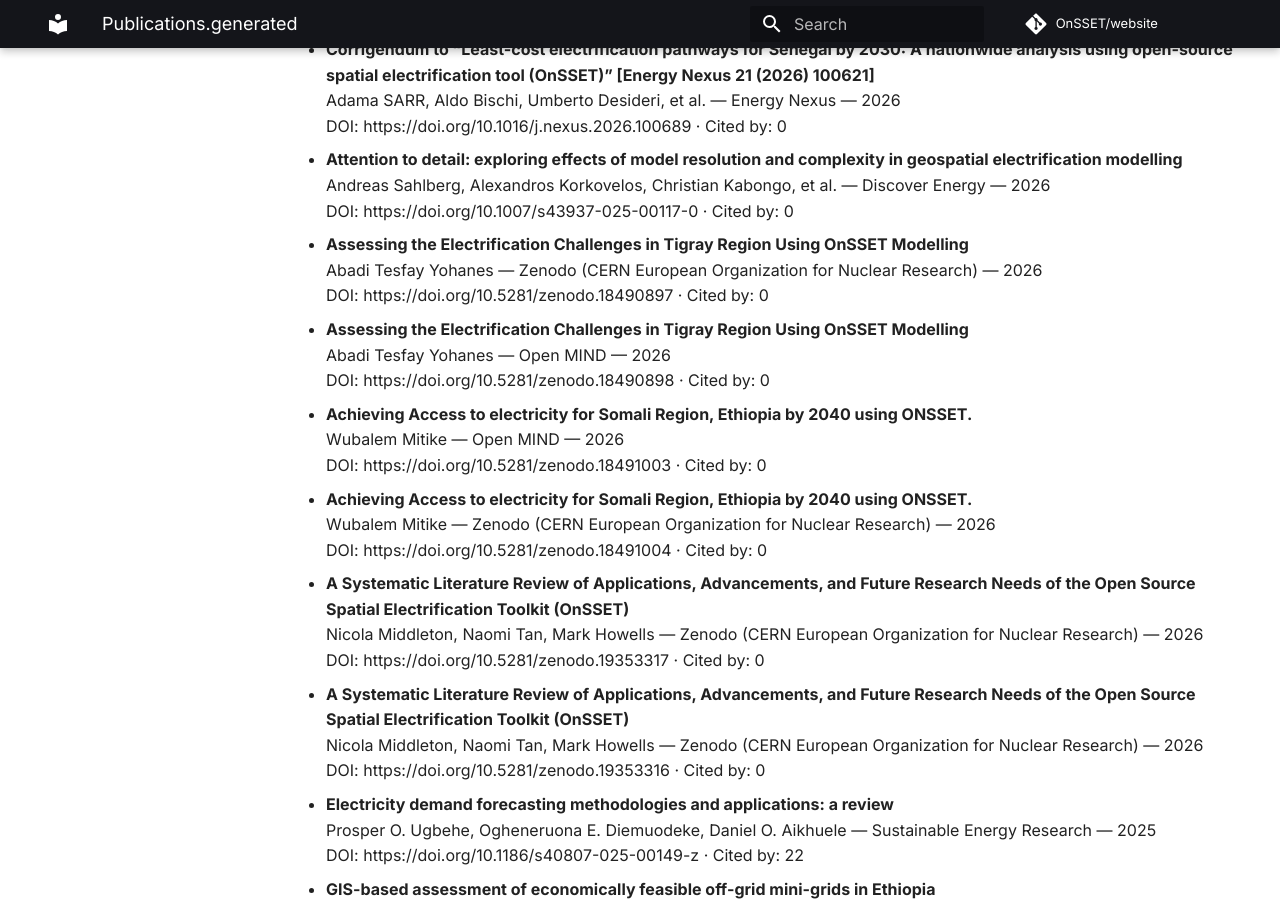
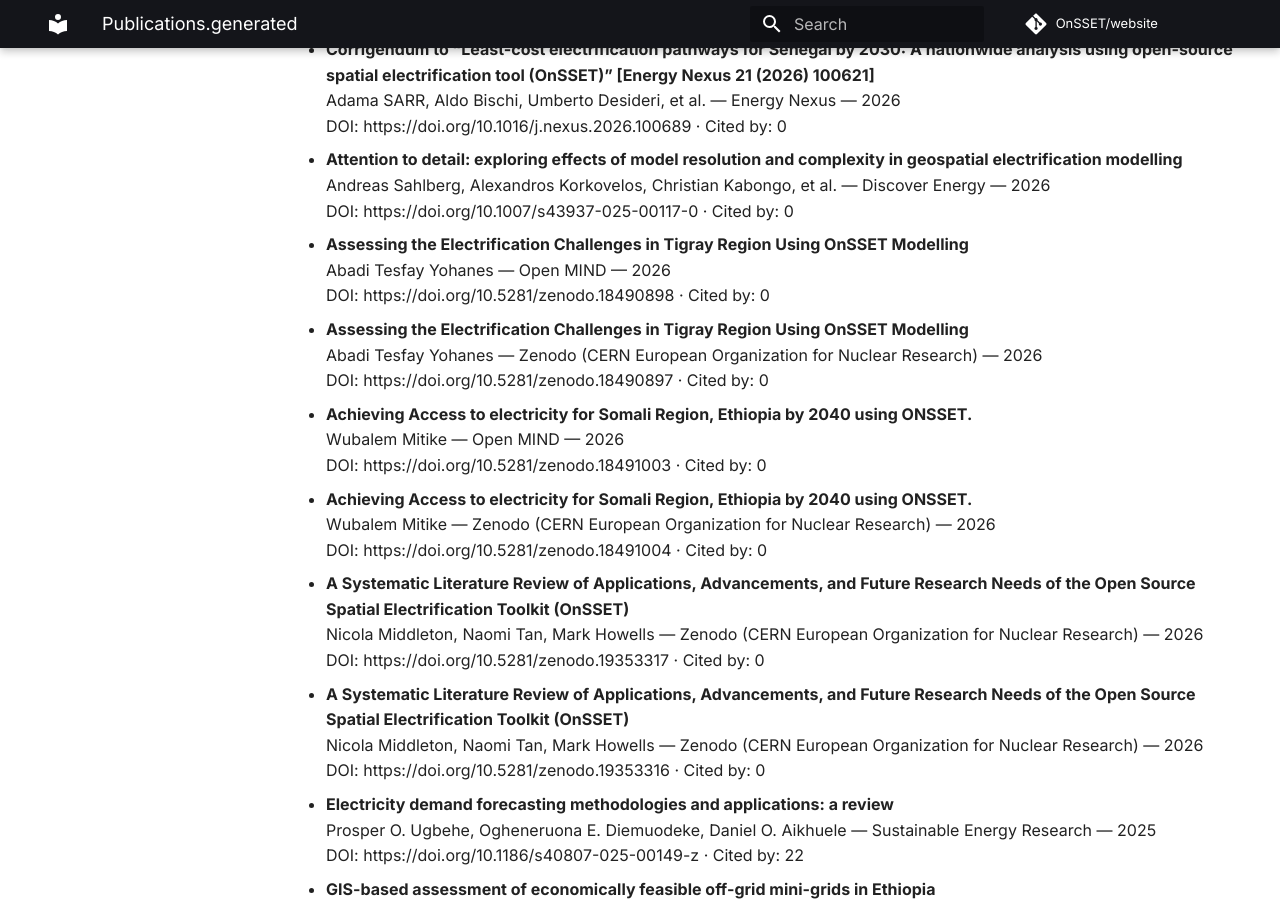
Before and after one commit to OnSSET/website, an MkDocs documentation site: the page built from docs/publications.generated.md, in a window 1280 px wide and 900 px high, scrolled down 4118 px. Built offline with MkDocs 1.6.1 and Material for MkDocs 9.7.7, drawn with Linux system fonts in a browser that asks for light colours; comment, search, counter and statistics services are not loaded; some of the changed text lies outside the part shown.

```diff
--- a/docs/publications.generated.md
+++ b/docs/publications.generated.md
@@ -28,11 +28,11 @@ No results found.
 
 - **OnSSET Badge Concept Note 2026**
   Nicky Middleton — Zenodo (CERN European Organization for Nuclear Research) — 2026
-  DOI: https://doi.org/10.5281/zenodo.18353642 · Cited by: 0
+  DOI: https://doi.org/10.5281/zenodo.18353643 · Cited by: 0
 
 - **OnSSET Badge Concept Note 2026**
   Nicky Middleton — Zenodo (CERN European Organization for Nuclear Research) — 2026
-  DOI: https://doi.org/10.5281/zenodo.18353643 · Cited by: 0
+  DOI: https://doi.org/10.5281/zenodo.18353642 · Cited by: 0
 
 - **Long-term least-cost geospatial electrification planning to bridge the electricity access gap: the case of Ethiopia**
   Adugnaw Lake Temesgen, Yibeltal T. Wassie, Getachew Bekele, et al. — Environmental Research Infrastructure and Sustainability — 2026
@@ -167,12 +167,12 @@ No results found.
   DOI: https://doi.org/10.1007/s43937-025-00117-0 · Cited by: 0
 
 - **Assessing the Electrification Challenges in Tigray Region Using OnSSET Modelling**
+  Abadi Tesfay Yohanes — Open MIND — 2026
+  DOI: https://doi.org/10.5281/zenodo.18490898 · Cited by: 0
+
+- **Assessing the Electrification Challenges in Tigray Region Using OnSSET Modelling**
   Abadi Tesfay Yohanes — Zenodo (CERN European Organization for Nuclear Research) — 2026
   DOI: https://doi.org/10.5281/zenodo.18490897 · Cited by: 0
-
-- **Assessing the Electrification Challenges in Tigray Region Using OnSSET Modelling**
-  Abadi Tesfay Yohanes — Open MIND — 2026
-  DOI: https://doi.org/10.5281/zenodo.18490898 · Cited by: 0
 
 - **Achieving Access to electricity for Somali Region, Ethiopia by 2040 using ONSSET.**
   Wubalem Mitike — Open MIND — 2026
```
